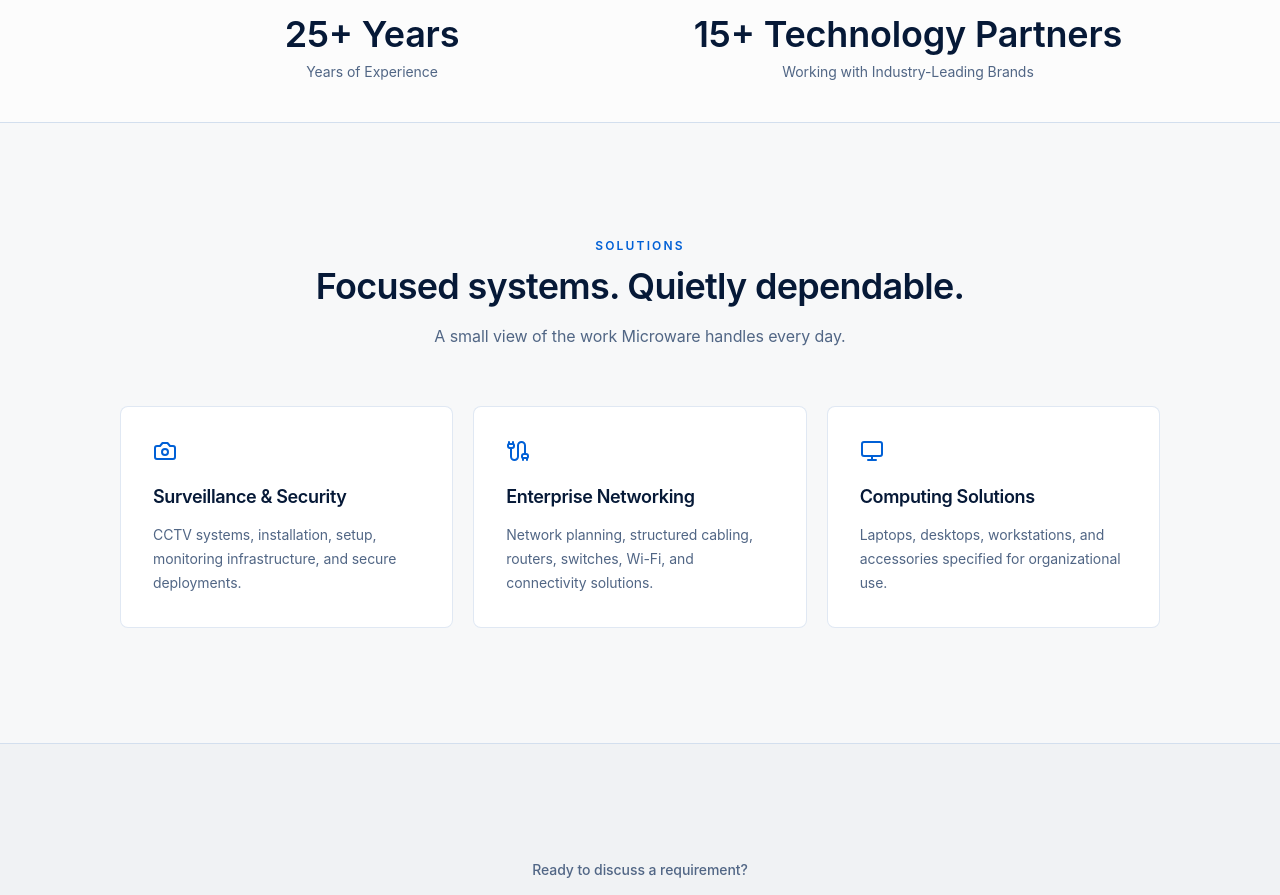
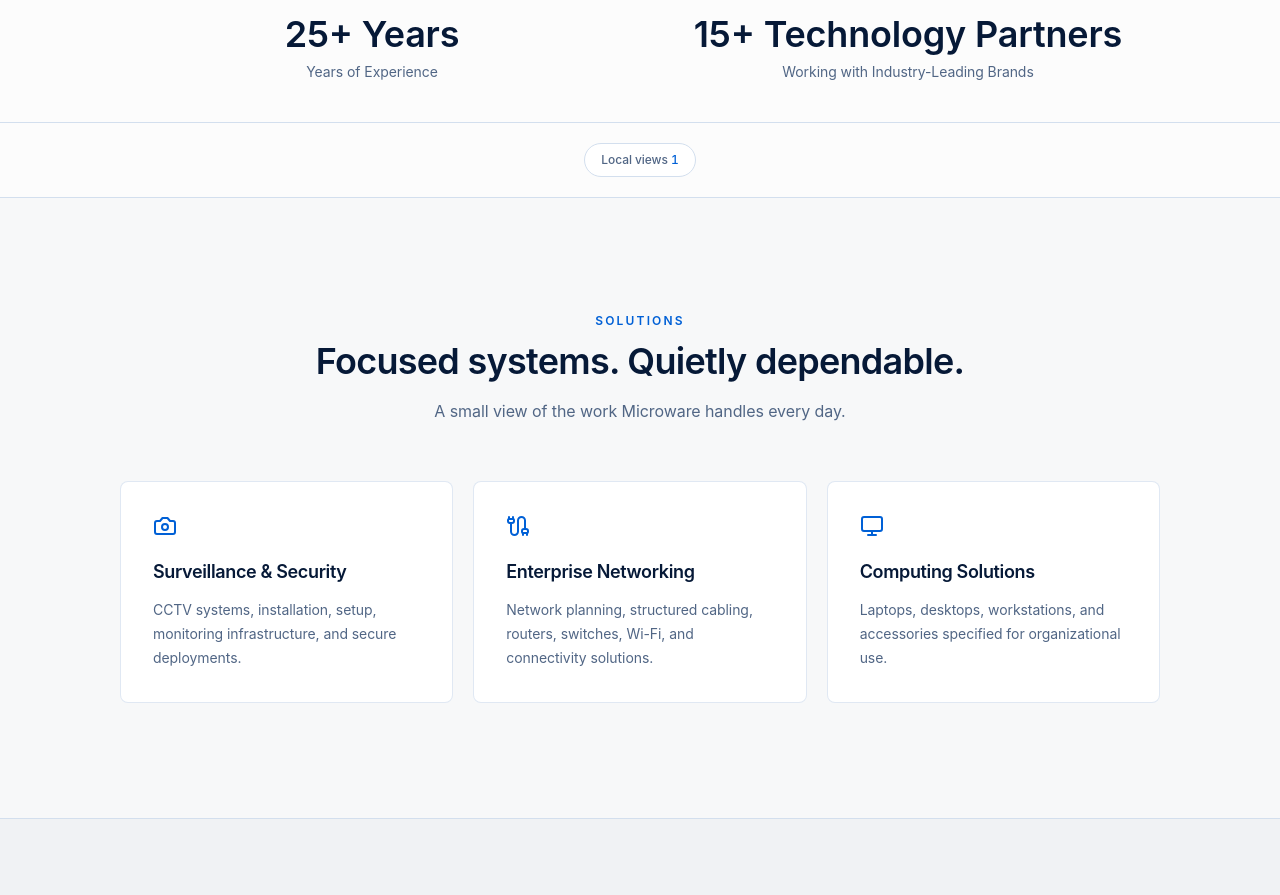
Before and after one commit to himank1m/microcom, a Next.js app: page / in a window 1280 px wide. Shown: the part 1180-2075 px from the top of the page. Built offline with nearby package versions, Linux system fonts and the light colour scheme.

Commit message:
Add minimalist home view counter

```diff
--- a/src/app/page.tsx
+++ b/src/app/page.tsx
@@ -3,6 +3,7 @@ import { FinalCTA } from "@/components/sections/FinalCTA";
 import { Hero } from "@/components/sections/Hero";
 import { SolutionsGrid } from "@/components/sections/SolutionsGrid";
 import { TrustMetrics } from "@/components/sections/TrustMetrics";
+import { ViewCounter } from "@/components/sections/ViewCounter";
 
 export const metadata: Metadata = {
   alternates: {
@@ -15,6 +16,7 @@ export default function HomePage() {
     <>
       <Hero />
       <TrustMetrics />
+      <ViewCounter />
       <SolutionsGrid compact />
       <FinalCTA />
     </>
--- /dev/null
+++ b/src/components/sections/ViewCounter.tsx
@@ -0,0 +1,27 @@
+"use client";
+
+import { useEffect, useState } from "react";
+
+const storageKey = "microware-home-views";
+
+export function ViewCounter() {
+  const [views, setViews] = useState<number | null>(null);
+
+  useEffect(() => {
+    const storedViews = Number.parseInt(window.localStorage.getItem(storageKey) ?? "0", 10);
+    const nextViews = Number.isFinite(storedViews) ? storedViews + 1 : 1;
+
+    window.localStorage.setItem(storageKey, String(nextViews));
+    setViews(nextViews);
+  }, []);
+
+  return (
+    <section className="border-b border-border py-5">
+      <div className="container flex justify-center">
+        <p className="rounded-full border border-border bg-card px-4 py-2 text-xs font-medium text-muted-foreground">
+          Local views <span className="tabular-nums text-primary">{views === null ? "--" : views.toLocaleString("en-IN")}</span>
+        </p>
+      </div>
+    </section>
+  );
+}
```
